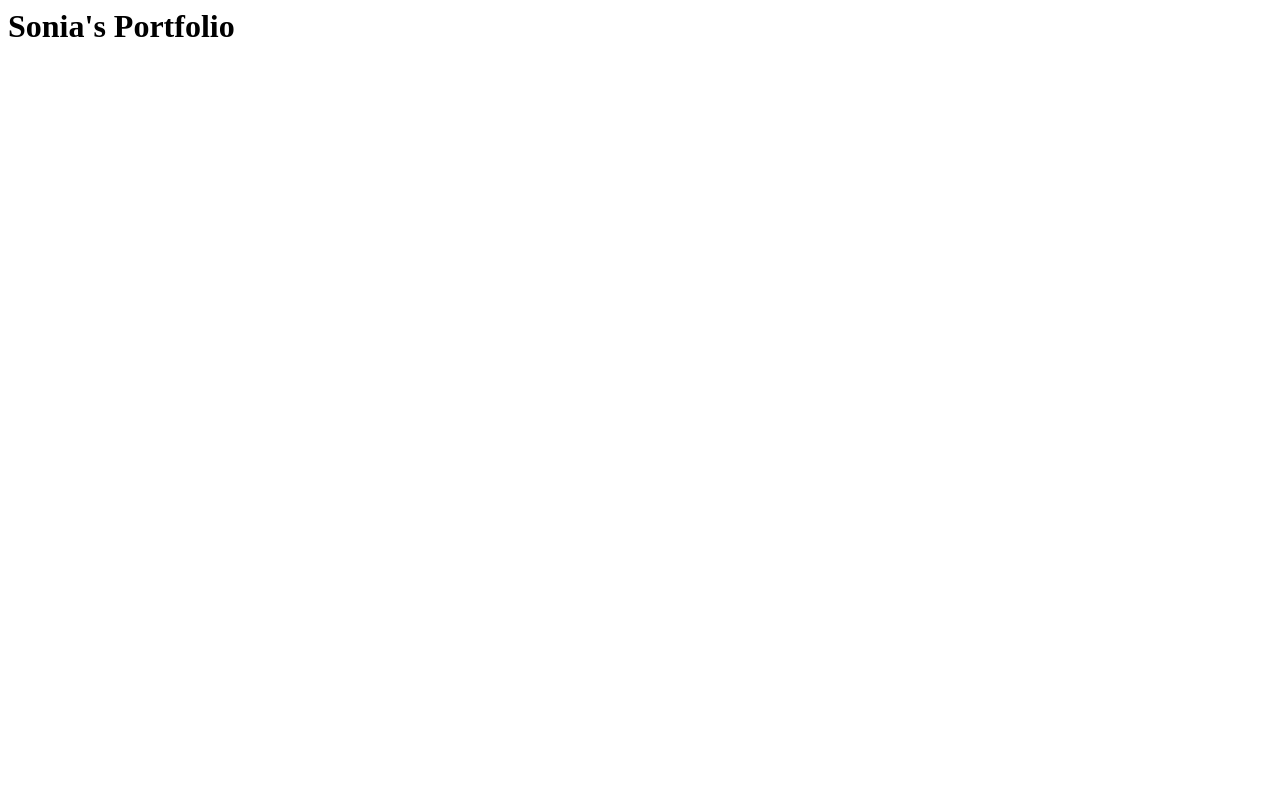
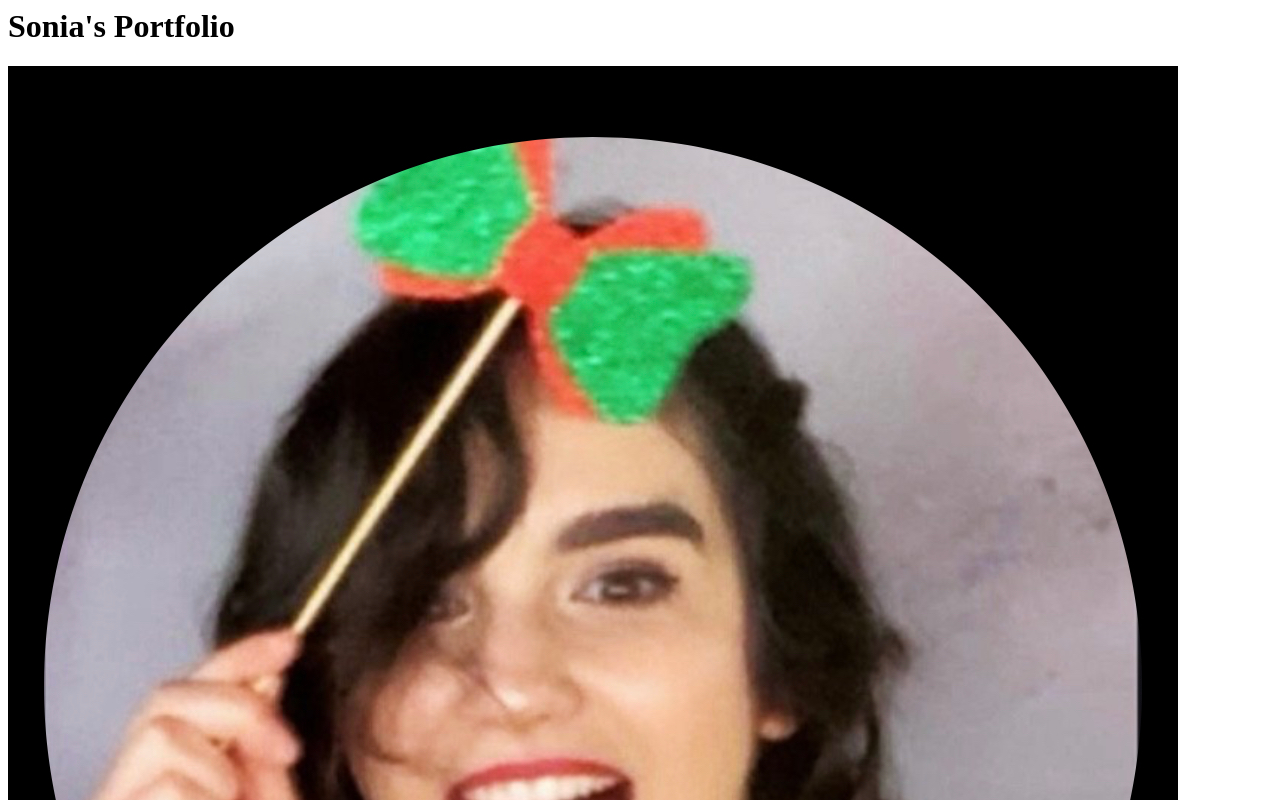
Before and after one commit to cruzesoniaa/cruzesonia.github.io, a plain HTML site: page index.html in a window 1280 px wide. Shown: the top 800 px of the page. Drawn offline with Linux system fonts and the light colour scheme.

Commit message:
Update index.html

```diff
--- a/index.html
+++ b/index.html
@@ -1,4 +1,4 @@
 <html>
     <h1>Sonia's Portfolio</h1>
-    <mg src="/myimg.jpeg" />
+    <img src="/myimg.jpeg" />
 </html>
```
